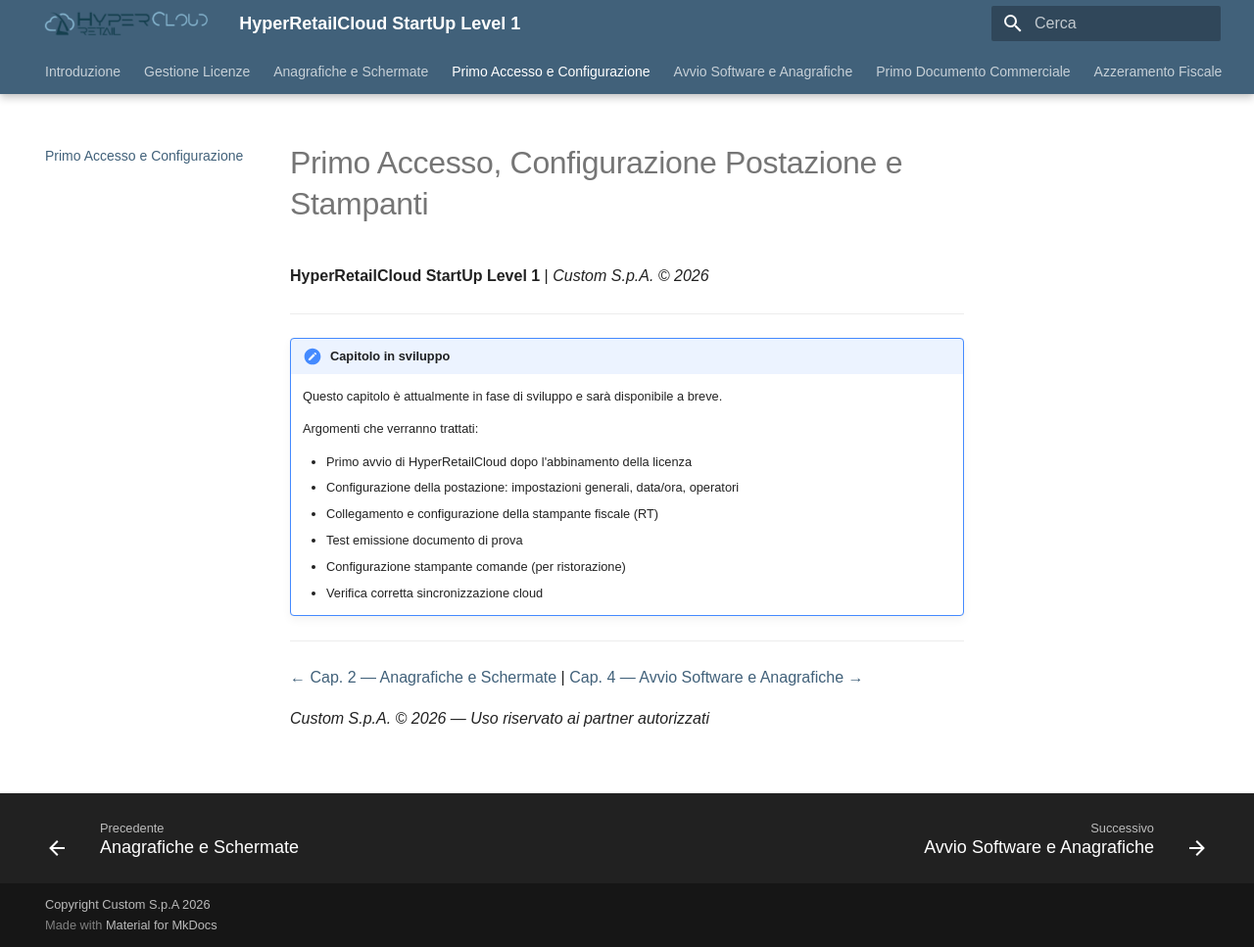
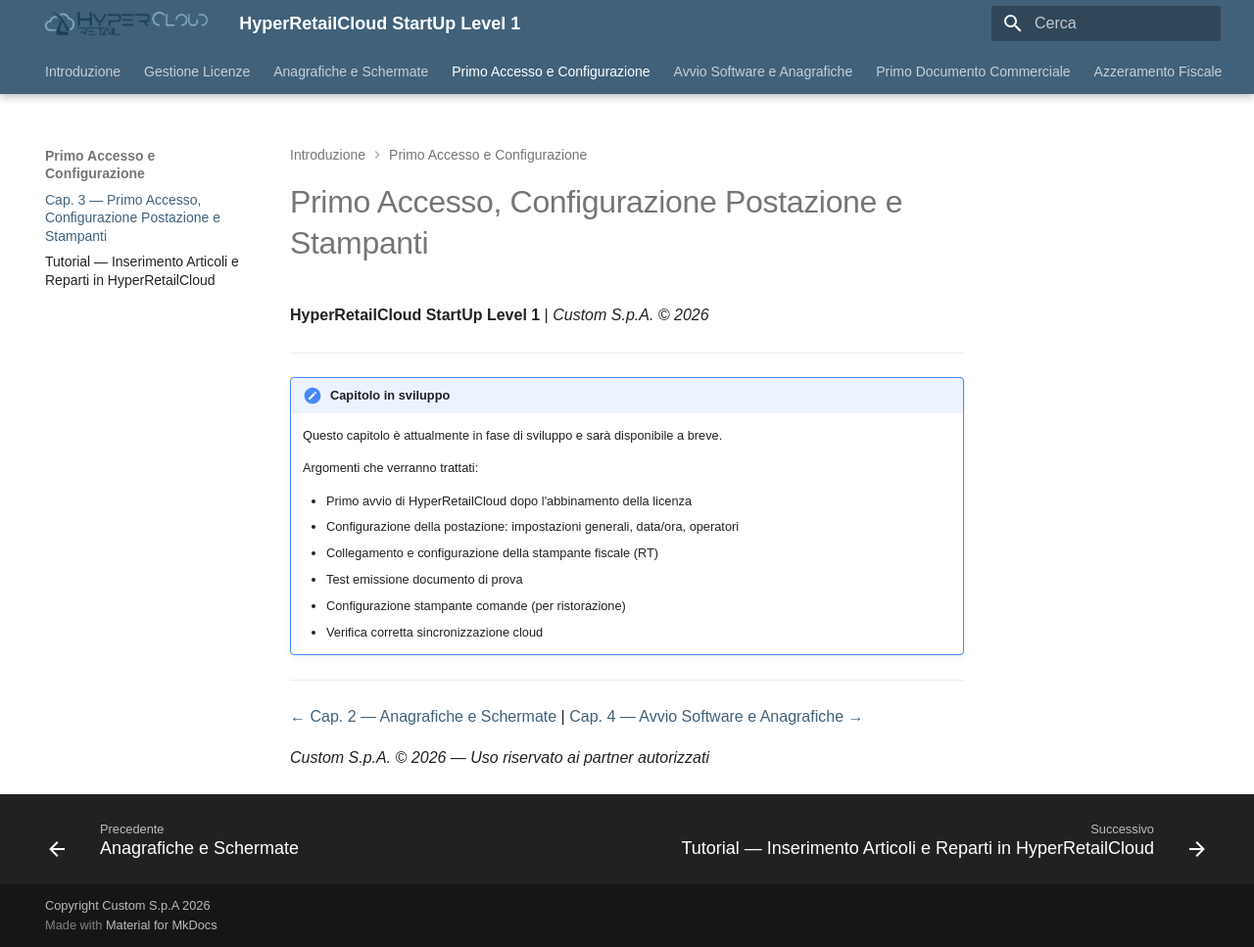
Before and after one commit to ivanrobuschi-custom/hypercloud_level_1, an MkDocs documentation site: the page built from docs/cap3_primo_accesso.md, in a window 1280 px wide and 967 px high. Shown: the whole window at 98% size. Built offline with MkDocs 1.6.1 and Material for MkDocs 9.7.7, drawn with Linux system fonts in a browser that asks for light colours; some of the changed lines change nothing that is shown.

Commit message:
video articoli e reparti

````diff
--- /dev/null
+++ b/docs/tutorial_articoli_reparti.md
@@ -0,0 +1,194 @@
+---
+title: "Tutorial — Inserimento Articoli e Reparti in HyperRetailCloud"
+date: "2026-07-13"
+categoria: software HyperRetailCloud
+creato da: Robuschi Ivan
+Azienda: Custom S.p.A.
+Software: HyperRetailCloud
+Categoria: software Cloud
+Revision: 1
+Destinatario del documento: partners, dealer, supporto
+summary: "Tutorial video passo-passo: come inserire reparti e articoli in HyperRetailCloud tramite Web Console. Anagrafica guidata da barcode cloud, gestione prezzi, IVA e immagini prodotto."
+capitolo: 2
+fonte: video tutorial articoli_reparti_hyper.mp4
+Keywords:
+  - articoli
+  - reparti
+  - anagrafica
+  - web-console
+  - barcode-cloud
+  - tutorial
+  - inserimento-prodotti
+---
+
+# Tutorial — Inserimento Articoli e Reparti
+
+**HyperRetailCloud StartUp Level 1** | *Custom S.p.A. © 2026*
+
+---
+
+Questo tutorial mostra passo-passo come popolare l'anagrafica di HyperRetailCloud: creare i reparti merceologici e inserire gli articoli tramite barcode cloud dalla Web Console.
+
+---
+
+## 🎬 Video tutorial
+
+<div markdown="block" style="max-width:720px;">
+<video controls width="100%">
+<source src="../assets/resources/hc_articoli_reparti.mp4" type="video/mp4">
+Il tuo browser non supporta la riproduzione video nativa.
+</video>
+</div>
+
+---
+
+## Passo 1 — Accedere alla Web Console
+
+La Web Console è il punto di partenza per tutta la gestione anagrafica. Si accede in due modi:
+
+**Da HyperLand (accesso partner):**
+
+1. Apri HyperLand sul tuo dispositivo
+2. Seleziona la licenza del cliente dall'elenco chiavi
+3. Tocca **"Dettaglio chiave"** → tasto **"Web Console HyperRetailCloud"**
+
+![HyperLand — Dettaglio chiave con accesso alla configurazione Web Console](assets/images/tutorial_step1_hyperland.jpg){ width=680 }
+
+**Da browser diretto (accesso cliente):**
+
+1. Apri qualsiasi browser (Chrome, Safari, Edge...)
+2. Vai all'indirizzo: **www.hyperetail.it/hypercloud**
+3. Accedi con le credenziali del cliente — verifica l'email con il codice PIN ricevuto
+
+![Web Console — Homepage con sezioni Reparti e Prodotti dopo l'accesso](assets/images/tutorial_step1_webconsole.jpg){ width=680 }
+
+!!! tip "Funziona su qualsiasi device"
+    La Web Console è accessibile da PC, tablet e smartphone — Android, iOS, Windows. Non serve installare nulla.
+
+---
+
+## Passo 2 — Creare i Reparti
+
+I reparti sono le categorie merceologiche della cassa (es. Bar, Cucina, Tabacchi, Retail...). Vanno inseriti **prima** degli articoli, perché ogni prodotto deve essere assegnato a un reparto.
+
+**Procedura:**
+
+1. Dalla homepage della Web Console, seleziona **"Reparti"**
+2. Tocca il tasto **"+" (Aggiungi reparto)**
+3. Compila i campi:
+
+| Campo | Descrizione | Esempio |
+|-------|-------------|---------|
+| **Nome reparto** | Nome visualizzato sulla cassa | `Bar`, `Cucina`, `Tabacchi` |
+| **IVA** | Aliquota IVA applicata | `10%`, `22%`, `0%` |
+| **Colore** | Colore identificativo sulla cassa | Scegli dalla palette |
+| **Icona** | Icona grafica del reparto | Opzionale |
+
+4. Salva — il reparto è immediatamente disponibile sulla cassa
+
+![Creazione nuovo reparto — Dialog con nome CAFFETTERIA e selezione aliquota IVA](assets/images/tutorial_step2_reparti.jpg){ width=680 }
+
+!!! note "Quanti reparti creare?"
+    Crea solo i reparti che il cliente usa effettivamente. Un bar semplice può avere 3-4 reparti (Bar, Cucina, Altro, Tabacchi). Non esagerare: una struttura semplice rende la cassa più veloce da usare.
+
+---
+
+## Passo 3 — Inserire un Articolo via Barcode Cloud
+
+L'inserimento articoli è il punto di forza della Web Console: il sistema recupera automaticamente dal cloud descrizioni e immagini del prodotto, lasciando all'operatore solo prezzo e reparto da compilare.
+
+**Procedura:**
+
+1. Dalla homepage, seleziona **"Prodotti"** → tasto **"+ Nuovo"**
+2. **Scansiona il barcode** con la fotocamera del device, oppure digitalo manualmente nel campo EAN
+3. Il cloud **riconosce il prodotto** e propone automaticamente:
+   - Descrizione e nome commerciale
+   - Immagine del prodotto (più opzioni tra cui scegliere)
+   - Categoria di appartenenza
+
+![Catalogo Prodotti — Elenco articoli con prezzi, barcode e reparto assegnato](assets/images/tutorial_step3_prodotti.jpg){ width=680 }
+
+4. **Seleziona descrizione e immagine** più adatte al cliente
+5. Compila i dati obbligatori:
+
+| Campo | Obbligatorio | Note |
+|-------|-------------|------|
+| **Prezzo di vendita** | ✅ Sì | Il prezzo a cui il cliente vende il prodotto |
+| **Reparto** | ✅ Sì | Scegli tra i reparti creati al Passo 2 |
+| **IVA** | Auto | Ereditata dal reparto, modificabile |
+| **Prezzo di acquisto** | No | Utile per calcolo margini con HyperStore |
+| **Listini multipli** | No | Prezzi differenziati (asporto, sera, ecc.) |
+
+6. Salva — l'articolo è disponibile immediatamente sulla cassa
+
+!!! success "Risultato"
+    Il prodotto appare sulla cassa nel reparto selezionato, con immagine e prezzo corretti — senza aver digitato nulla manualmente.
+
+---
+
+## Passo 4 — Inserire un Articolo Manualmente (senza barcode)
+
+Per prodotti sfusi, preparazioni proprie o articoli senza barcode (es. caffè, cornetto, coperto):
+
+1. Tasto **"+ Nuovo"**
+2. Lascia il campo EAN vuoto (o inserisci un codice interno personalizzato)
+3. Digita manualmente:
+   - **Nome articolo** (es. "Caffè", "Cornetto Vuoto", "Coperto")
+   - **Prezzo di vendita** nel listino BASE
+   - **Reparto** di appartenenza
+
+![Inserimento manuale — Form nuovo prodotto con nome CORNETTO, reparto CAFFETTERIA e campo EAN](assets/images/tutorial_step4_manuale.jpg){ width=680 }
+
+4. Aggiungi un'immagine dal dispositivo (opzionale)
+5. Salva
+
+!!! tip "Articoli rapidi per bar e ristorazione"
+    Per un bar standard, crea prima gli articoli più venduti (caffè, cappuccino, cornetto, acqua, birra). Il resto si aggiunge in un secondo momento — la cassa è già utilizzabile dal giorno 1.
+
+---
+
+## Passo 5 — Verificare il Risultato sulla Cassa
+
+Dopo aver inserito reparti e articoli, verifica che tutto sia corretto direttamente dalla schermata di vendita:
+
+1. Sulla cassa del cliente, apri HyperRetailCloud
+2. Tocca il reparto appena creato — gli articoli assegnati compaiono nella griglia
+3. Tocca un articolo per aggiungerlo al conto — verifica che prezzo e IVA siano corretti
+4. Annulla il conto di prova senza emettere il documento
+
+![Schermata cassa — Il nuovo reparto CAFFETTERIA appare in fondo con gli articoli sincronizzati](assets/images/tutorial_step5_cassa.jpg){ width=680 }
+
+!!! warning "Sincronizzazione in tempo reale"
+    Le modifiche dalla Web Console sono sincronizzate in tempo reale. Non è necessario riavviare la cassa: i prodotti compaiono immediatamente.
+
+---
+
+## Riepilogo — Flusso completo
+
+```
+INSERIMENTO ANAGRAFICA — FLUSSO COMPLETO
+=========================================
+
+① Accedi alla Web Console
+   └─ Da HyperLand → Dettaglio Chiave → Web Console
+   └─ Oppure da browser: www.hyperetail.it/hypercloud
+
+② Crea i Reparti
+   └─ Nome, IVA, colore
+   └─ Solo i reparti effettivamente usati dal cliente
+
+③ Inserisci gli Articoli
+   └─ Via barcode → cloud propone descrizione e immagine automaticamente
+   └─ Oppure manuale per articoli senza EAN (caffè, preparazioni proprie)
+   └─ Compila solo prezzo e reparto
+
+④ Verifica sulla Cassa
+   └─ Articoli compaiono in tempo reale, senza riavvio
+   └─ Test conto di prova → annulla senza emettere documento
+```
+
+---
+
+[← Cap. 2 — Anagrafiche e Schermate](cap2_anagrafiche.md) | [Cap. 3 — Primo Accesso e Configurazione →](cap3_primo_accesso.md)
+
+*Custom S.p.A. © 2026 — Uso riservato ai partner autorizzati*
--- a/mkdocs.yml
+++ b/mkdocs.yml
@@ -47,7 +47,9 @@
   - Introduzione: index.md
   - "Gestione Licenze": cap1_hyperland.md
   - "Anagrafiche e Schermate": cap2_anagrafiche.md
-  - "Primo Accesso e Configurazione": cap3_primo_accesso.md
+  - "Primo Accesso e Configurazione":
+    - cap3_primo_accesso.md
+    - tutorial_articoli_reparti.md
   - "Avvio Software e Anagrafiche": cap4_avvio_software.md
   - "Primo Documento Commerciale": cap5_primo_scontrino.md
   - "Azzeramento Fiscale": cap6_azzeramento.md
````
Also changed, not shown: docs/assets/images/tutorial_step1_hyperland.jpg (added), docs/assets/images/tutorial_step1_webconsole.jpg (added), docs/assets/images/tutorial_step2_reparti.jpg (added), docs/assets/images/tutorial_step3_prodotti.jpg (added), docs/assets/images/tutorial_step4_manuale.jpg (added), docs/assets/images/tutorial_step5_cassa.jpg (added), 2 other files.
